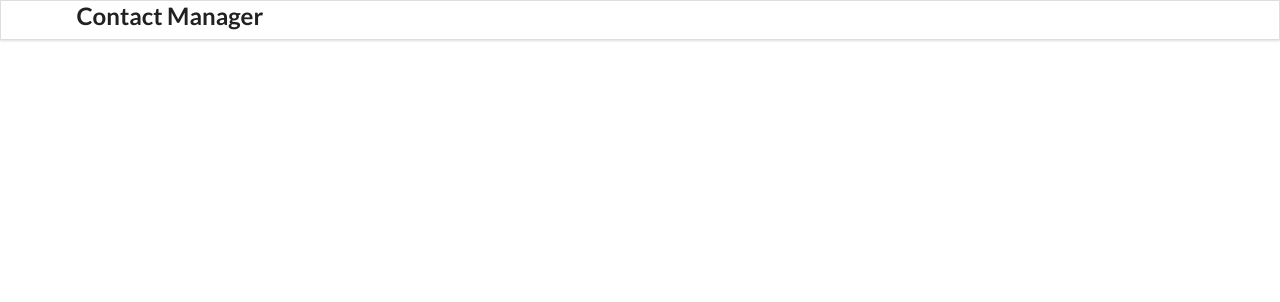
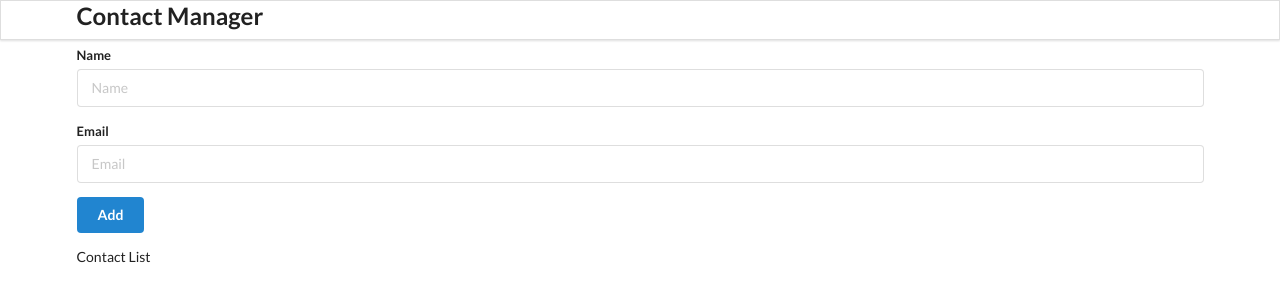
Before and after one commit to aawang1999/contact-list-react, a React (Create React App) app: page / in a window 1280 px wide. Shown: the top 302 px of the page. Built offline with nearby package versions, Linux system fonts and the light colour scheme.

Commit message:
modify: update add contact and contact list

```diff
--- a/src/components/AddContact.js
+++ b/src/components/AddContact.js
@@ -0,0 +1,24 @@
+import React from 'react'
+
+class AddContact extends React.Component {
+  render() {
+    return (
+      <div className="ui main">
+        <h2>Add Contact</h2>
+        <form className="ui form">
+          <div className="field">
+            <label>Name</label>
+            <input type="text" name="name" placeholder="Name" />
+          </div>
+          <div className="field">
+            <label>Email</label>
+            <input type="text" name="email" placeholder="Email" />
+          </div>
+          <button className="ui button blue">Add</button>
+        </form>
+      </div>
+    )
+  }
+}
+
+export default AddContact
--- a/src/components/App.js
+++ b/src/components/App.js
@@ -6,10 +6,10 @@
 
 function App() {
   return (
-    <div>
+    <div className="ui container">
       <Header />
-      {/*<AddContact />
-      <ContactList />*/}
+      <AddContact />
+      <ContactList />
     </div>
   )
 }
--- a/src/components/ContactList.js
+++ b/src/components/ContactList.js
@@ -0,0 +1,11 @@
+import React from 'react'
+
+const ContactList = () => {
+  return (
+    <div className="ui celled list">
+      Contact List
+    </div>
+  )
+}
+
+export default ContactList
```
